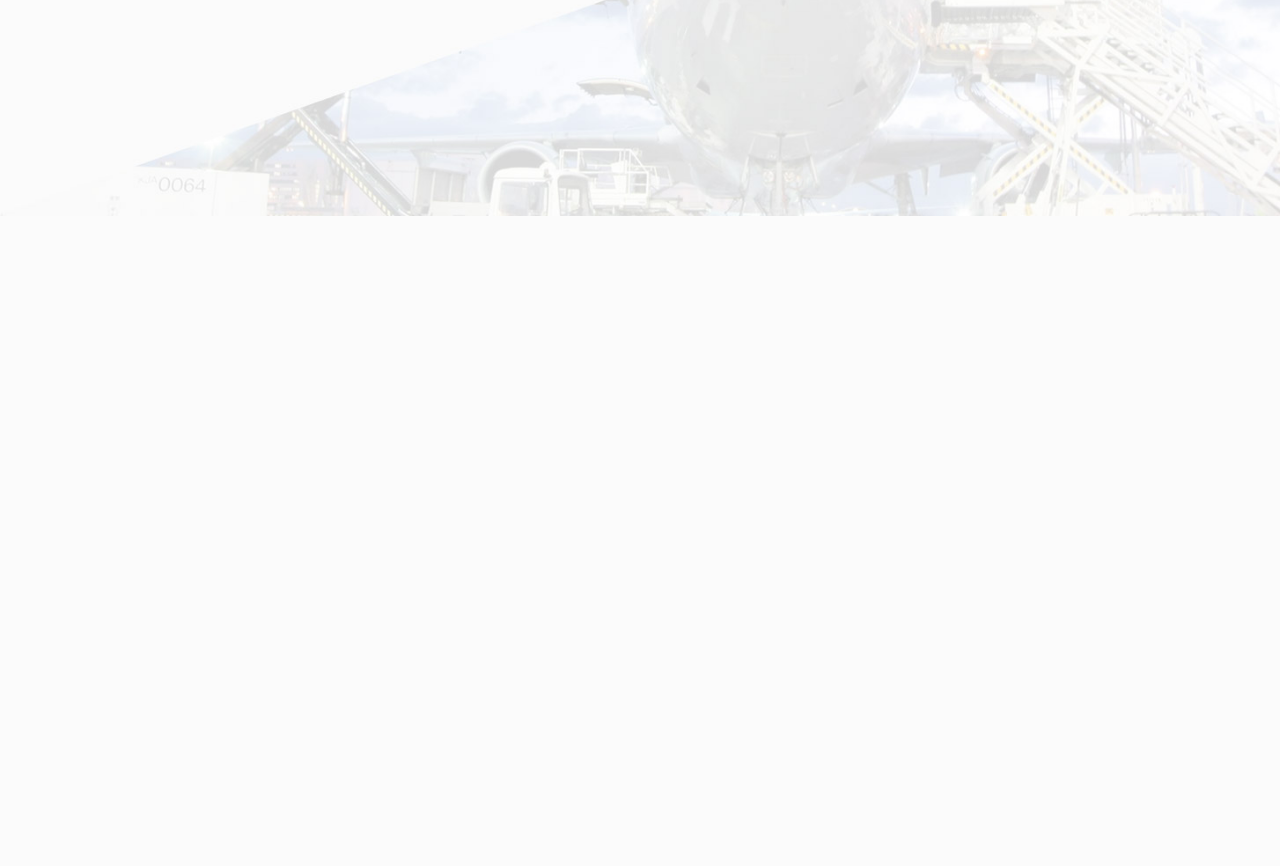
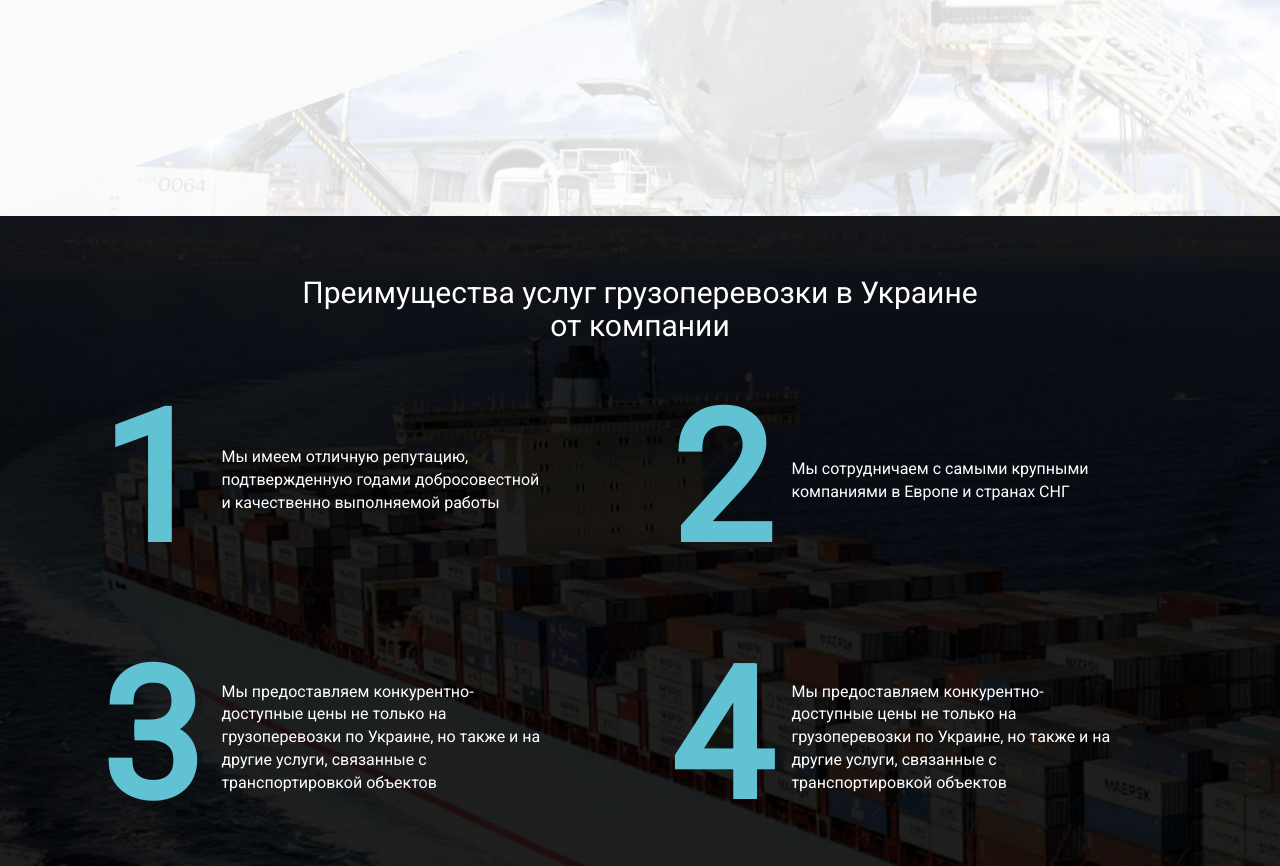
Before and after one commit to Anton-Golovin/test-ngen, a website: page index.html in a window 1280 px wide. Shown: the part 1001-1867 px from the top of the page. Before the commit the page ends 1217 px from the top, so only its background shows below. Drawn offline with Linux system fonts and the light colour scheme.

Commit message:
Added section advantages in index.html

```diff
--- a/index.html
+++ b/index.html
@@ -24,7 +24,6 @@
 				<div class="col-sm-3 logo">
 					<img src="dist/img/logo.jpg" alt="Logo">
 				</div>
-
 				<!-- Header => Info-bar + language -->
 				<div class="col-sm-9 bar">
 					<div class="phone">
@@ -41,7 +40,6 @@
 						<a href="#"><img src="dist/img/flag/uk.png" alt="uk"></a>
 					</div>
 				</div>
-
 				<!-- Header => Menu -->
 				<div class="col-sm-9 menu">
 					<nav class="nav navbar-nav">
@@ -66,7 +64,6 @@
 				<img src="dist/img/slider1.jpg" alt="">
 			</div>
 		</div>
-
 		<!-- Carousel => Controls -->
 		<div class="controls">
 			<a class="left carousel-control" href="#carousel" role="button" data-slide="prev">
@@ -136,6 +133,24 @@
 			</div>
 		</div>
 	</div>
+
+	<div class="advantages">
+		<div class="container">
+			<h2 class="header-white">Преимущества услуг грузоперевозки в Украине <br>от компании </h2>
+			<div class="adv-item">
+				<span class="adv-item-number">1</span><p class="adv-item-text">Мы имеем отличную репутацию, подтвержденную годами добросовестной и качественно выполняемой работы</p>
+			</div>
+			<div class="adv-item">
+				<span class="adv-item-number">2</span><p class="adv-item-text">Мы сотрудничаем с самыми крупными компаниями  в Европе и странах СНГ</p>
+			</div>
+			<div class="adv-item">
+				<span class="adv-item-number">3</span><p class="adv-item-text">Мы предоставляем конкурентно-доступные цены не только на грузоперевозки по Украине, но также  и на другие услуги, связанные с транспортировкой объектов</p>
+			</div>
+			<div class="adv-item">
+				<span class="adv-item-number">4</span><p class="adv-item-text">Мы предоставляем конкурентно-доступные цены не только на грузоперевозки по Украине, но также  и на другие услуги, связанные с транспортировкой объектов</p>
+			</div>
+		</div>
+	</div>
 	<!-- jQuery + Bootstrap -->
 	<script src='dist/libs/libs.min.js'></script>
 </body>
--- a/src/css/style.css
+++ b/src/css/style.css
@@ -1,3 +1,9 @@
+@font-face {
+	font-family: 'Roboto';
+	font-style: normal;
+	font-weight: 400;
+	src: url(../fonts/Roboto-Regular.ttf);
+}
 body {
 	min-width: 320px;
 	background: #fbfbfb;
@@ -22,7 +28,10 @@ header {
 	padding: 5px 18px 7px 19px;
 	margin-right: -15px;
 }
-
+.header-white {
+	font-size: 30px;
+	color: #fff;
+}
 /*logo*/
 .logo {
 	text-align: center;
@@ -144,7 +153,7 @@ header {
 .service-menu .img-wrapper {
 	position: relative;
 	display: inline-block;
-    width: 100%;
+	width: 100%;
 	margin-bottom: 25px;
 }
 .service-menu .img-wrapper img {
@@ -184,7 +193,8 @@ header {
 .about {
 	width: 100%;
 	min-height: 500px;
-	background: url('../img/Lufthansa-airfreight-12.jpg') no-repeat;
+	background-image: url('../img/Lufthansa-airfreight-12.jpg');
+	background-repeat: no-repeat;
 	background-size: cover;
 	padding-top: 50px;
 }
@@ -193,10 +203,46 @@ header {
 	padding-top: 30px;
 	width: 60%;
 }
+
+/*advantages*/
+.advantages {
+	width: 100%;
+	padding-top: 40px;
+	background-image: url('../img/ship.jpg');
+	background-repeat: no-repeat;
+	background-size: cover;
+	text-align: center;
+	color: #fff;
+	font-size: 0;
+}
+.advantages .adv-item {
+	width: 50%;
+	display: inline-block;
+	padding: 0 10px;
+	font-size: 16px;
+	text-align: left;
+}
+.advantages .adv-item-number {
+	font-weight: bold;
+	font-size: 180px;
+	color: #60c2d3;
+	width: 30%;
+	display: table-cell;
+	vertical-align: middle;
+	text-align: center;
+}
+.advantages .adv-item-text {
+	display: table-cell;
+	vertical-align: middle;
+	max-width: 330px;
+}
 /* <= Medium Devices*/
 @media only screen and (max-width : 992px) {
-	.container-fluid {
+	header.container-fluid {
 		text-align: center;
+	}
+	.carousel {
+		box-shadow: 0 0 13px -2px rgba(0,0,0,.75);
 	}
 	.nav li a {
 		padding: 10px 19px;
@@ -220,12 +266,26 @@ header {
 	.service-menu > li {
 		width: 30%;
 	}
+	.about {
+		min-height: 450px;
+	}
 	.about .text {
 		width: 80%;
 	}
+	.advantages .adv-item {
+		width: 100%;
+	}
+	.advantages .adv-item-number {
+		width: auto;
+		padding-right: 30px;
+		font-size: 100px;
+	}
+	.advantages .adv-item-text {
+		max-width: none;
+	}
 }
 
-/* <= Small Devices*/
+/* <= Extra small Devices*/
 @media only screen and (max-width : 480px) {
 	.bar>div:first-child {
 		padding-right: 0;
```
Also changed, not shown: dist/css/style.min.css, dist/fonts/Roboto-Regular.ttf (added), dist/img/ship.jpg (added), src/fonts/Roboto-Regular.ttf (added), src/img/ship.jpg (added).
